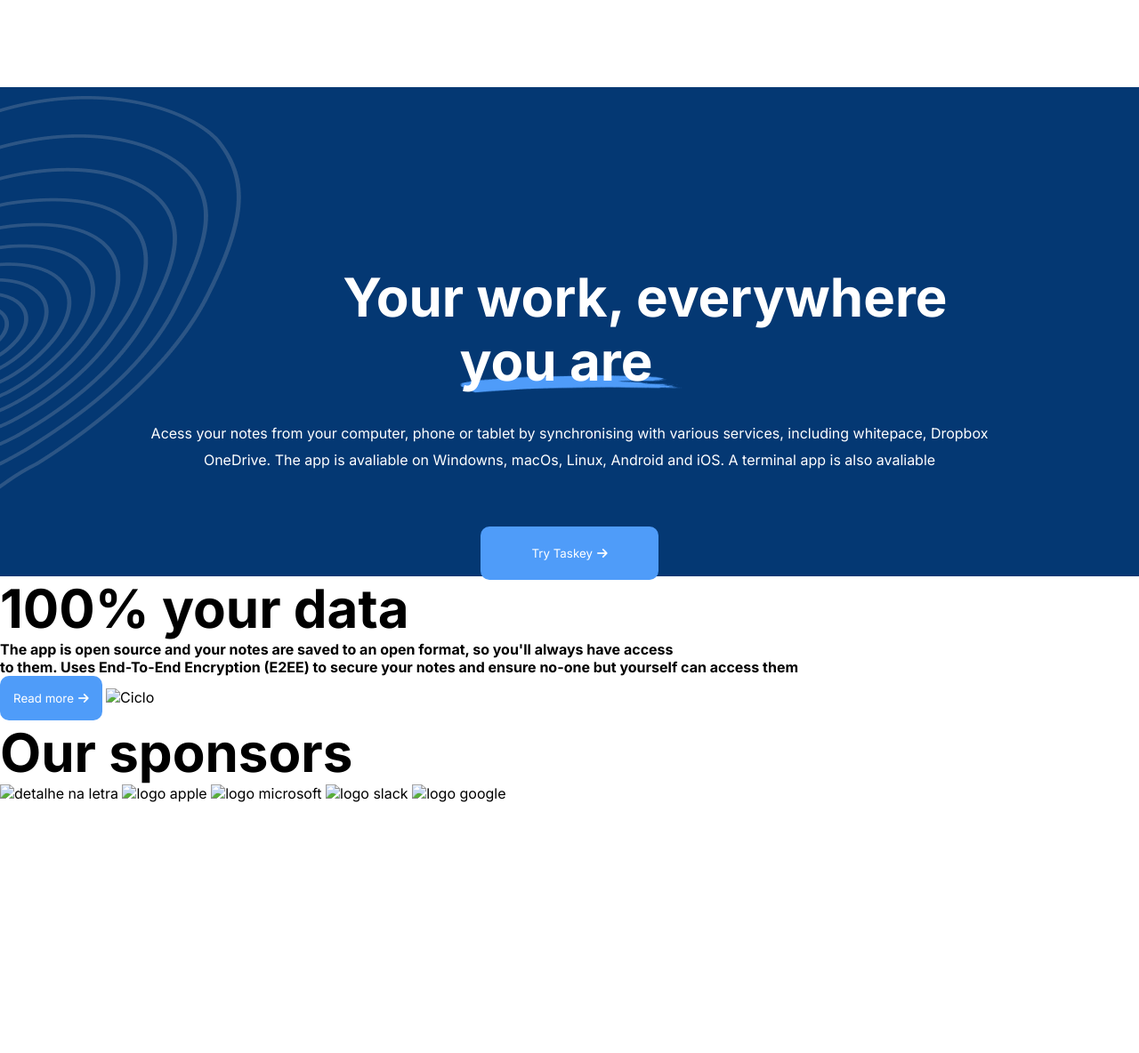
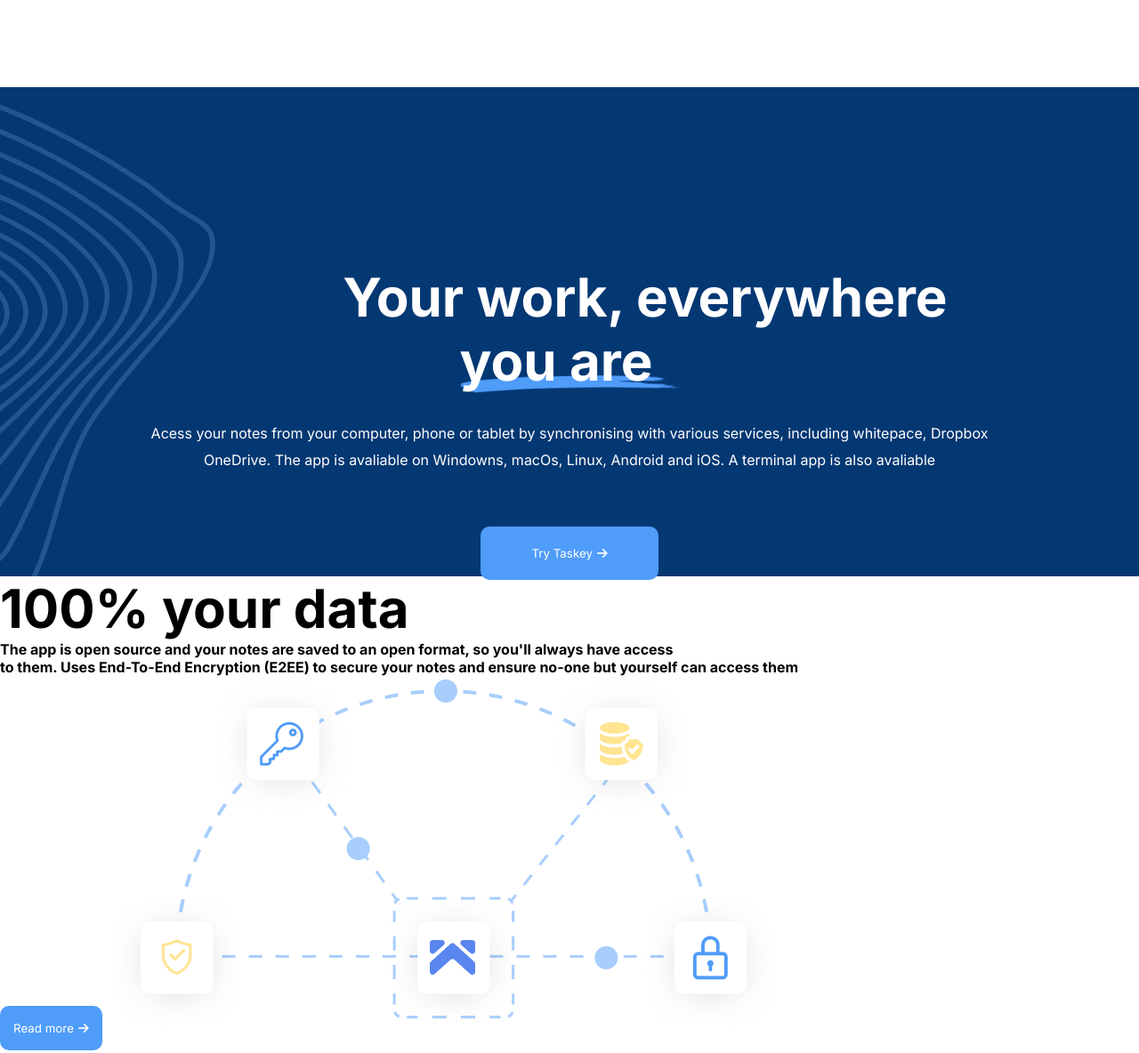
Before and after one commit to Isabellabeatriz/CopyFigma, a plain HTML site: page index.html in a window 1280 px wide. Shown: the part 4293-5477 px from the top of the page at 89% size. Before the commit the page ends 5195 px from the top, so only its background shows below. Drawn offline with Linux system fonts and the light colour scheme.

Commit message:
Adição de novas imagens

```diff
--- a/index.html
+++ b/index.html
@@ -143,13 +143,12 @@
         <h2>100% your data</h2>
         <h4>The app is open source and your notes are saved to an open format, so you'll always have access<br>to them. Uses End-To-End Encryption (E2EE) to secure your notes and ensure no-one but yourself can access them</h4>
         <button class="blue-button">Read more<i class="fa-solid fa-arrow-right"></i></button>
-        <img src="" alt="Ciclo">
+        <img src="/images/half-ciclo.png" alt="Ciclo">
         <h2>Our sponsors</h2>
-        <img src="" alt="detalhe na letra">
-        <img src="" alt="logo apple">
-        <img src="" alt="logo microsoft">
-        <img src="" alt="logo slack">
-        <img src="" alt="logo google">
+        <img src="/images/Apple-logoB.png" alt="logo apple">
+        <img src="/images/microsoft.png" alt="logo microsoft">
+        <img src="/images/Slack.png" alt="logo slack">
+        <img src="/images/Google.png" alt="logo google">
     </article>
  <!--   <article class="bg-blue">
         <img src="" alt="detalhe no fundo">
--- a/style.css
+++ b/style.css
@@ -285,9 +285,9 @@ h2{
 
 .content-work{
     background-color: var(--primary-color);
-    background-image: url(/images/detalhe\ lateral.png);
+    background-image: url(/images/detail2.png);
     background-repeat: no-repeat;
-    background-position: -170px 10px;
+    background-position: -170px -150px;
     color: var(--neutral-color);
     width: 100%;
     height: 500px;
```
Also changed, not shown: images/Apple-logoB.png (added), images/Apps.png (added), images/Google.png (added), images/Linkedin.png (added), images/Slack.png (added), images/Twitter.png (added), images/android-logo.png (added), images/apple-W-logo.png (added), images/aspas.png (added), images/detail2.png (added), images/esfera.png (added), images/half-ciclo.png (added), images/logo-Facebook.png (added), images/microsoft.png (added), 1 more files.
